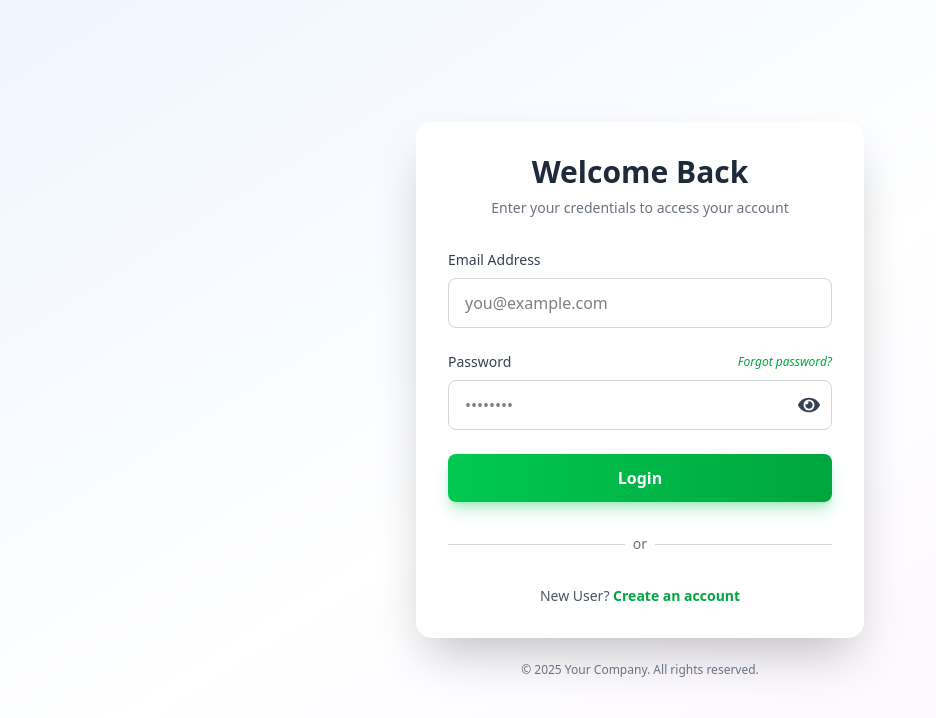
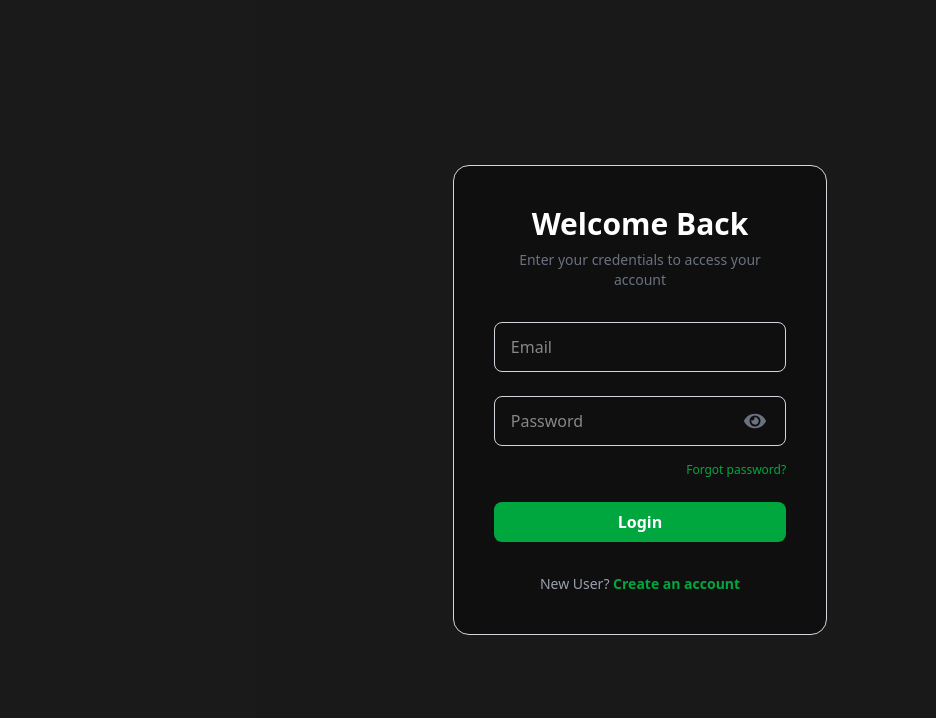
Before and after one commit to RoopTeja04/System_Design_App, a React (Vite) app in the folder client/: page / in a window 1280 px wide. Shown: the top 718 px of the page, without its empty margins (0-936 px from the left). Built offline with nearby package versions, Linux system fonts and the light colour scheme.

Commit message:
Upd: Login Checked and updated with test cases

```diff
--- a/client/src/Components/AuthComponents/Create.jsx
+++ b/client/src/Components/AuthComponents/Create.jsx
@@ -11,7 +11,7 @@ const Create = () => {
     const navigate = useNavigate();
 
     const [formData, setFormData] = React.useState(DefaultValues);
-    const [loading, setLodaing] = React.useState(false);
+    const [loading, setLoading] = React.useState(false);
 
     const [showPassword, setShowPassword] = React.useState(false);
 
@@ -82,7 +82,7 @@ const Create = () => {
 
         if (!isValidForm()) return;
 
-        setLodaing(true);
+        setLoading(true);
         try {
             const UpdatedData = {
                 name: formData.name.trim(),
@@ -104,7 +104,7 @@ const Create = () => {
                 setError(null);
             }, 6000);
         } finally {
-            setLodaing(false);
+            setLoading(false);
         }
     };
 
@@ -239,7 +239,7 @@ const Create = () => {
                             Already have an account?{' '}
                             <span
                                 onClick={() => navigate('/')}
-                                className="text-blue-600 hover:text-blue-700 font-semibold cursor-pointer hover:underline"
+                                className="text-blue-600 font-semibold cursor-pointer hover:underline hover:underline-offset-4"
                             >
                                 Sign in
                             </span>
--- a/client/src/Components/AuthComponents/Login.jsx
+++ b/client/src/Components/AuthComponents/Login.jsx
@@ -2,75 +2,110 @@ import React from 'react';
 import { useNavigate } from 'react-router-dom';
 import axios from 'axios';
 import { FaEyeSlash, FaEye } from 'react-icons/fa';
-import Reactivate from './Reactivate';
+import { useAuthStore } from '../../Pages/Stores/AuthStores';
 
 const Login = () => {
+    const { login, setError, setSuccess, success, error } = useAuthStore();
+
     const DefaultValues = {
         email: '',
         password: '',
     };
+
     const navigate = useNavigate();
 
     const [formData, setFormData] = React.useState(DefaultValues);
-    const [loading, setLodaing] = React.useState(false);
+    const [loading, setLoading] = React.useState(false);
 
     const [showPassword, setShowPassword] = React.useState(false);
-    const [showMessage, setShowMessage] = React.useState(false);
-    const [data, setData] = React.useState({});
 
     const handleChange = (e) => {
         setFormData({ ...formData, [e.target.name]: e.target.value });
     };
 
-    const handleSubmit = async () => {
-        if (!formData.email && !formData.password) {
-            alert('Fields Required to fill');
-            return;
+    const regexEmail = /^[^\s@]+@[^\s@]+\.[^\s@]+$/;
+    const regexPassword =
+        /^(?=.*[a-z])(?=.*[A-Z])(?=.*\d)(?=.*[@$!%*?&])[A-Za-z\d@$!%*?&]{8,}$/;
+
+    const isValidForm = () => {
+        const { email, password } = formData;
+        if (!email.trim() || !password.trim()) {
+            setError('All fields are required');
+            setTimeout(() => {
+                setError('');
+            }, 6000);
+            return false;
         }
-        setLodaing(true);
+        if (
+            !email.includes('@') ||
+            !email.includes('.') ||
+            !regexEmail.test(email)
+        ) {
+            setError('Email must be valid and contain @ and .');
+            setTimeout(() => {
+                setError(null);
+            }, 6000);
+            return false;
+        }
+
+        if (password.length < 8) {
+            setError('Password must be at least 8 characters long');
+            setTimeout(() => {
+                setError(null);
+            }, 6000);
+            return false;
+        }
+
+        if (!regexPassword.test(password)) {
+            setError(
+                'Password must contain one uppercase, one lowercase, one number and one special character'
+            );
+            setTimeout(() => {
+                setError(null);
+            }, 6000);
+            return false;
+        }
+
+        return true;
+    };
+
+    const handleSubmit = async (e) => {
+        e.preventDefault();
+
+        if (!isValidForm()) return;
+
+        setLoading(true);
         try {
-            const res = await axios.post('http://localhost:5001/auth/login', {
-                email: formData.email,
-                password: formData.password,
-            });
-            if (res.status === 200) {
-                if (!res.data.isDeactived) {
-                    setFormData(DefaultValues);
+            const UpdatedData = {
+                email: formData.email.trim(),
+                password: formData.password.trim(),
+            };
+
+            const data = await login(UpdatedData);
+            if (data) {
+                if (data.isDeactived) {
+                    navigate('/reactivate-account');
+                } else {
                     navigate('/main');
-                    localStorage.setItem('Token', res.data.Token);
-                    localStorage.setItem('UserID', res.data.userID);
-                    alert(res.data.message);
-                } else {
-                    setShowMessage(!showMessage);
-                    setData(res.data);
                 }
+                setSuccess(null);
+                setError(null);
             }
         } catch (err) {
-            console.log(err);
+            setTimeout(() => {
+                setError(null);
+            }, 6000);
         } finally {
-            setLodaing(false);
-            setFormData(DefaultValues);
+            setLoading(false);
         }
     };
 
-    React.useEffect(() => {
-        const findToken = () => {
-            const Token = localStorage.getItem('Token');
-            if (Token) {
-                navigate('/main');
-            } else {
-                navigate('/');
-            }
-        };
-        findToken();
-    }, [navigate]);
-
     return (
-        <div className="flex justify-center items-center min-h-screen bg-linear-to-br from-blue-50 via-white to-purple-50 px-4 py-8">
-            <div className="w-full max-w-md">
-                <div className="bg-white rounded-2xl shadow-2xl p-8 md:p-8 space-y-8">
+        <div className="flex justify-center items-center h-screen bg-black/90 px-4 py-8">
+            <div className="w-full max-w-[30%]">
+                <div className="bg-black/40 text-white p-8 md:p-10 space-y-8  border border-gray-300 rounded-2xl">
                     <div className="text-center">
-                        <h2 className="text-3xl font-bold text-gray-800 mb-2">
+                        <h2 className="text-3xl font-bold mb-2">
                             Welcome Back
                         </h2>
                         <p className="text-gray-500 text-sm">
@@ -78,50 +113,34 @@ const Login = () => {
                         </p>
                     </div>
 
-                    <div className="space-y-6">
+                    {error && (
+                        <div className="backdrop-blur-md text-center bg-red-500/20 border border-red-400/30 text-red-700 font-semibold px-4 py-3 rounded-xl shadow-lg animate-fadeIn">
+                            <span className="block sm:inline">{error}</span>
+                        </div>
+                    )}
+
+                    <form onSubmit={handleSubmit} className="space-y-6">
                         <div className="space-y-2">
-                            <label
-                                htmlFor="email"
-                                className="block text-sm font-medium text-gray-700"
-                            >
-                                Email Address
-                            </label>
                             <input
                                 type="email"
                                 name="email"
                                 value={formData.email}
                                 onChange={handleChange}
-                                placeholder="you@example.com"
-                                className="w-full px-4 py-3 border border-gray-300 rounded-lg focus:ring-2 focus:ring-green-500 focus:border-transparent transition-all duration-200 outline-none"
+                                placeholder="Email"
+                                className="w-full px-4 py-3 border border-gray-300 rounded-lg focus:ring focus:ring-green-500 focus:border-transparent transition-all duration-200 outline-none"
                                 disabled={loading}
                             />
                         </div>
 
-                        <div className="space-y-2">
-                            <div className="flex justify-between items-center">
-                                <label
-                                    htmlFor="password"
-                                    className="block text-sm font-medium text-gray-700"
-                                >
-                                    Password
-                                </label>
-                                <button
-                                    onClick={() => navigate('/forgot-password')}
-                                    className="text-xs text-right w-full text-green-600 hover:text-green-700 font-medium italic"
-                                >
-                                    Forgot password?
-                                </button>
-                            </div>
+                        <div className="space-y-2 mb-4">
                             <div className="relative">
                                 <input
                                     type={showPassword ? 'text' : 'password'}
                                     name="password"
                                     value={formData.password}
                                     onChange={handleChange}
-                                    placeholder={
-                                        showPassword ? 'password' : '••••••••'
-                                    }
-                                    className="w-full px-4 py-3 border border-gray-300 rounded-lg focus:ring-2 focus:ring-green-500 focus:border-transparent transition-all duration-200 outline-none pr-10"
+                                    placeholder="Password"
+                                    className="w-full px-4 py-3 border border-gray-300 rounded-lg focus:ring focus:ring-green-500 focus:border-transparent transition-all duration-200 outline-none pr-10"
                                     disabled={loading}
                                 />
                                 <button
@@ -129,7 +148,7 @@ const Login = () => {
                                     onClick={() => {
                                         setShowPassword(!showPassword);
                                     }}
-                                    className="absolute right-3 top-1/2 transform -translate-y-1/2 text-[#364153]"
+                                    className="absolute inset-y-0 right-2 pr-3 flex items-center text-gray-500"
                                 >
                                     {showPassword ? (
                                         <FaEyeSlash size={22} />
@@ -138,13 +157,20 @@ const Login = () => {
                                     )}
                                 </button>
                             </div>
+                            <div className="flex mt-4 justify-end">
+                                <span
+                                    onClick={() => navigate('/forgot-password')}
+                                    className="text-xs text-green-600 font-medium cursor-pointer hover:underline hover:underline-offset-4"
+                                >
+                                    Forgot password?
+                                </span>
+                            </div>
                         </div>
 
                         <button
                             type="submit"
-                            onClick={handleSubmit}
                             disabled={loading}
-                            className="w-full bg-linear-to-r from-green-500 to-green-600 hover:from-green-600 hover:to-green-700 text-white font-semibold py-3 px-4 rounded-lg transition-all duration-200 transform hover:scale-[1.02] active:scale-[0.98] disabled:opacity-50 disabled:cursor-not-allowed disabled:transform-none shadow-lg shadow-green-500/30"
+                            className="w-full mt-2 bg-green-600 text-white font-semibold py-2 px-4 rounded-lg disabled:opacity-50 disabled:cursor-not-allowed cursor-pointer"
                         >
                             {loading ? (
                                 <span className="flex items-center justify-center gap-2">
@@ -174,38 +200,21 @@ const Login = () => {
                                 'Login'
                             )}
                         </button>
-                    </div>
-
-                    <div className="relative">
-                        <div className="absolute inset-0 flex items-center">
-                            <div className="w-full border-t border-gray-300"></div>
-                        </div>
-                        <div className="relative flex justify-center text-sm">
-                            <span className="px-2 bg-white text-gray-500">
-                                or
-                            </span>
-                        </div>
-                    </div>
+                    </form>
 
                     <div className="text-center">
-                        <p className="text-gray-600 text-sm">
+                        <p className="text-gray-400 text-sm">
                             New User?{' '}
                             <span
                                 onClick={() => navigate('/create-account')}
-                                className="text-green-600 hover:text-green-700 font-semibold cursor-pointer hover:underline"
+                                className="text-green-600 font-semibold cursor-pointer hover:underline hover:underline-offset-4"
                             >
                                 Create an account
                             </span>
                         </p>
                     </div>
                 </div>
-
-                <p className="text-center text-gray-500 text-xs mt-6">
-                    © 2025 Your Company. All rights reserved.
-                </p>
             </div>
-
-            {showMessage && <Reactivate data={data} />}
         </div>
     );
 };
--- a/client/src/Components/AuthComponents/Reactivate.jsx
+++ b/client/src/Components/AuthComponents/Reactivate.jsx
@@ -1,117 +1,7 @@
-import axios from 'axios';
 import React from 'react';
-import { useNavigate } from 'react-router-dom';
 
-const Reactivate = ({ data }) => {
-    const navigate = useNavigate();
-
-    const [loading, setLoading] = React.useState(false);
-    const [status, setStatus] = React.useState(false);
-
-    const handleReactive = async () => {
-        setLoading(true);
-
-        try {
-            const res = await axios.put(
-                'http://localhost:7001/profile/reactivate-account',
-                { userID: data.userID, status: status || true }
-            );
-
-            if (res.status === 200) {
-                alert(res.data.message);
-                navigate('/main');
-                setStatus(false);
-                setLoading(false);
-                localStorage.setItem('Token', data.Token);
-                localStorage.setItem('UserID', data.userID);
-            }
-        } catch (err) {
-            console.log(err);
-        } finally {
-            setLoading(false);
-        }
-    };
-
-    return (
-        <div className="fixed inset-0 z-50 flex items-center justify-center">
-            <div
-                className="absolute inset-0 bg-black/80"
-                // onClick={onClose}
-            />
-
-            <div className="relative z-10 w-[620px] p-12 rounded-xl bg-white text-black border border-white/20 ">
-                <h2 className="text-2xl font-bold text-black text-center">
-                    Account Deactivated
-                </h2>
-
-                <p className="text-black-200 text-center mt-3">
-                    Your account is currently deactivated.
-                </p>
-
-                {data.deactiveUntill && (
-                    <p className="text-sm text-black-300 text-center mt-2">
-                        Reactivation Date:{' '}
-                        <b>{new Date(data.deactiveUntill).toLocaleString()}</b>
-                    </p>
-                )}
-
-                {data.deactivateReason && (
-                    <p className="text-sm text-black-300 text-center mt-2">
-                        Reason: <b>{data.deactivateReason}</b>
-                    </p>
-                )}
-
-                <p className="text-black-300 text-center mt-4">
-                    You can reactivate your account right now if you want to
-                    continue.
-                </p>
-
-                <div className="flex justify-center gap-4 mt-6">
-                    <button
-                        // onClick={onClose}
-                        className="px-6 py-2 rounded bg-gray-500/70 text-black hover:bg-gray-600 transition"
-                    >
-                        Cancel
-                    </button>
-
-                    <button
-                        onClick={() => {
-                            (handleReactive(), setStatus(true));
-                        }}
-                        className="px-6 py-2 rounded bg-green-600 text-black hover:bg-green-700 transition cursor-pointer"
-                    >
-                        {loading ? (
-                            <span className="flex items-center justify-center gap-2">
-                                <svg
-                                    className="animate-spin h-5 w-5"
-                                    xmlns="http://www.w3.org/2000/svg"
-                                    fill="none"
-                                    viewBox="0 0 24 24"
-                                >
-                                    <circle
-                                        className="opacity-25"
-                                        cx="12"
-                                        cy="12"
-                                        r="10"
-                                        stroke="currentColor"
-                                        strokeWidth="4"
-                                    ></circle>
-                                    <path
-                                        className="opacity-75"
-                                        fill="currentColor"
-                                        d="M4 12a8 8 0 018-8V0C5.373 0 0 5.373 0 12h4zm2 5.291A7.962 7.962 0 014 12H0c0 3.042 1.135 5.824 3 7.938l3-2.647z"
-                                    ></path>
-                                </svg>
-                                Reactivating...
-                            </span>
-                        ) : (
-                            'Reactivate'
-                        )}
-                    </button>
-                </div>
-            </div>
-        </div>
-    );
+const Reactivate = () => {
+    return <div>Reactivate</div>;
 };
 
 export default Reactivate;
--- a/client/src/Pages/Stores/AuthStores.js
+++ b/client/src/Pages/Stores/AuthStores.js
@@ -9,7 +9,6 @@ import {
 export const useAuthStore = create((set) => ({
     userID: null,
     token: null,
-    isAuthenticated: false,
     error: null,
     success: null,
 
@@ -24,7 +23,6 @@ export const useAuthStore = create((set) => ({
                 set({
                     userID: res.data.userID,
                     token: res.data.Token,
-                    isAuthenticated: true,
                     error: null,
                     success: true,
                 });
@@ -39,4 +37,34 @@ export const useAuthStore = create((set) => ({
             return false;
         }
     },
+
+    login: async (data) => {
+        set({ error: null, success: null });
+        try {
+            const res = await loginUser(data);
+            if (res.status === 200) {
+                if (!res.data.isDeactived) {
+                    set({
+                        userID: res.data.userID,
+                        token: res.data.Token,
+                        error: null,
+                        success: true,
+                    });
+                    localStorage.setItem('Token', res.data.Token);
+                    localStorage.setItem('UserID', res.data.userID);
+                } else {
+                    set({
+                        success: false,
+                        error: 'Your Account is Deactivated',
+                    });
+                }
+                return res.data;
+            }
+        } catch (error) {
+            const message =
+                error.response?.data?.message || 'Something went wrong';
+            set({ error: message, success: false });
+            return false;
+        }
+    },
 }));
--- a/client/src/Router/Router.jsx
+++ b/client/src/Router/Router.jsx
@@ -12,11 +12,13 @@ import ChangePassword from '../Pages/ProfileSectionTabs/AccountSettings.jsx/Chan
 import DeactiveAccount from '../Pages/ProfileSectionTabs/AccountSettings.jsx/DeactiveAccount';
 import AccountDeletion from '../Pages/ProfileSectionTabs/AccountSettings.jsx/AccountDeletion';
 import ProtectedRoutes from './ProtectedRoutes';
+import Reactivate from '../Components/AuthComponents/Reactivate';
 
 const Router = createBrowserRouter([
     { path: '/', element: <Login /> },
     { path: '/create-account', element: <Create /> },
     { path: '/forgot-password', element: <Forgot /> },
+    { path: '/reactivate-account', element:<Reactivate />},
     {
         element: <ProtectedRoutes />,
         children: [
```
Also changed, not shown: 1 other file (tests, documents, lock files or other folders).
